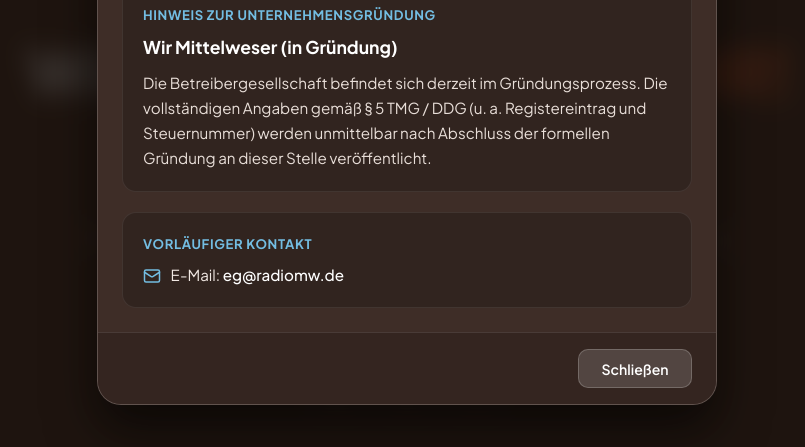
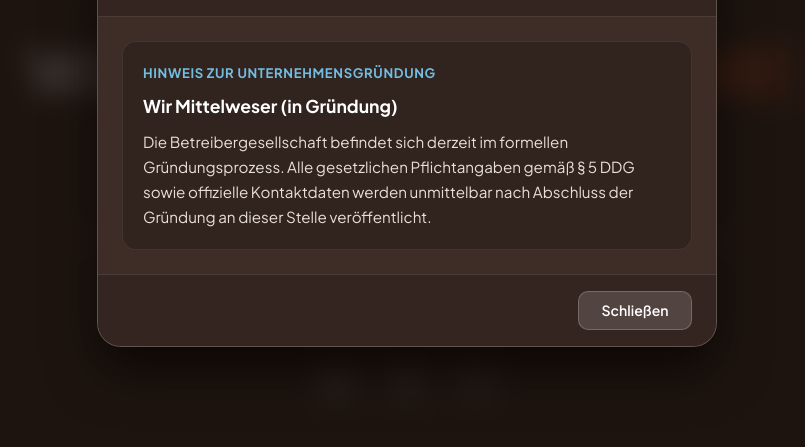
Before and after one commit to friesescholz-byte/wir-mittelweser, a website built with Vite: page index.html in a window 1280 px wide. Both pictures are taken after a click on the button "Impressum". Shown: the part 257-704 px from the top of the page, without its empty margins (233-1038 px from the left). Built offline with nearby package versions, Linux system fonts and the light colour scheme.

Commit message:
Remove outdated email address from Impressum and Datenschutz

```diff
--- a/index.html
+++ b/index.html
@@ -143,20 +143,8 @@
             <h3>Hinweis zur Unternehmensgründung</h3>
             <p class="company-title">Wir Mittelweser (in Gründung)</p>
             <p style="margin-top: 0.5rem; color: #e8ded8;">
-              Die Betreibergesellschaft befindet sich derzeit im Gründungsprozess. Die vollständigen Angaben gemäß § 5 TMG / DDG (u.&nbsp;a. Registereintrag und Steuernummer) werden unmittelbar nach Abschluss der formellen Gründung an dieser Stelle veröffentlicht.
+              Die Betreibergesellschaft befindet sich derzeit im formellen Gründungsprozess. Alle gesetzlichen Pflichtangaben gemäß § 5 DDG sowie offizielle Kontaktdaten werden unmittelbar nach Abschluss der Gründung an dieser Stelle veröffentlicht.
             </p>
-          </div>
-
-          <div class="impressum-block">
-            <h3>Vorläufiger Kontakt</h3>
-            <ul class="contact-list">
-              <li>
-                <svg xmlns="http://www.w3.org/2000/svg" width="18" height="18" viewBox="0 0 24 24" fill="none" stroke="currentColor" stroke-width="2" stroke-linecap="round" stroke-linejoin="round" class="inline-icon">
-                  <rect width="20" height="16" x="2" y="4" rx="2"/><path d="m22 7-8.97 5.7a1.94 1.94 0 0 1-2.06 0L2 7"/>
-                </svg>
-                <span>E-Mail: <a href="mailto:eg@radiomw.de">eg@radiomw.de</a></span>
-              </li>
-            </ul>
           </div>
         </div>
       </div>
@@ -192,8 +180,7 @@
         <h3>2. Verantwortliche Stelle (in Gründung)</h3>
         <p>
           <strong>Wir Mittelweser (in Gründung)</strong><br />
-          Die Betreibergesellschaft befindet sich derzeit in Gründung. Vollständige Kontaktdaten und rechtliche Angaben werden nach Abschluss des Gründungsvorgangs hier hinterlegt.<br />
-          Vorläufiger Kontakt: <a href="mailto:eg@radiomw.de">eg@radiomw.de</a>
+          Die Betreibergesellschaft befindet sich derzeit in Gründung. Vollständige Angaben zur verantwortlichen Stelle sowie Kontaktmöglichkeiten werden nach Abschluss des Gründungsvorgangs hier veröffentlicht.
         </p>
 
         <h3>3. Datenerfassung auf unserer Website</h3>
```
